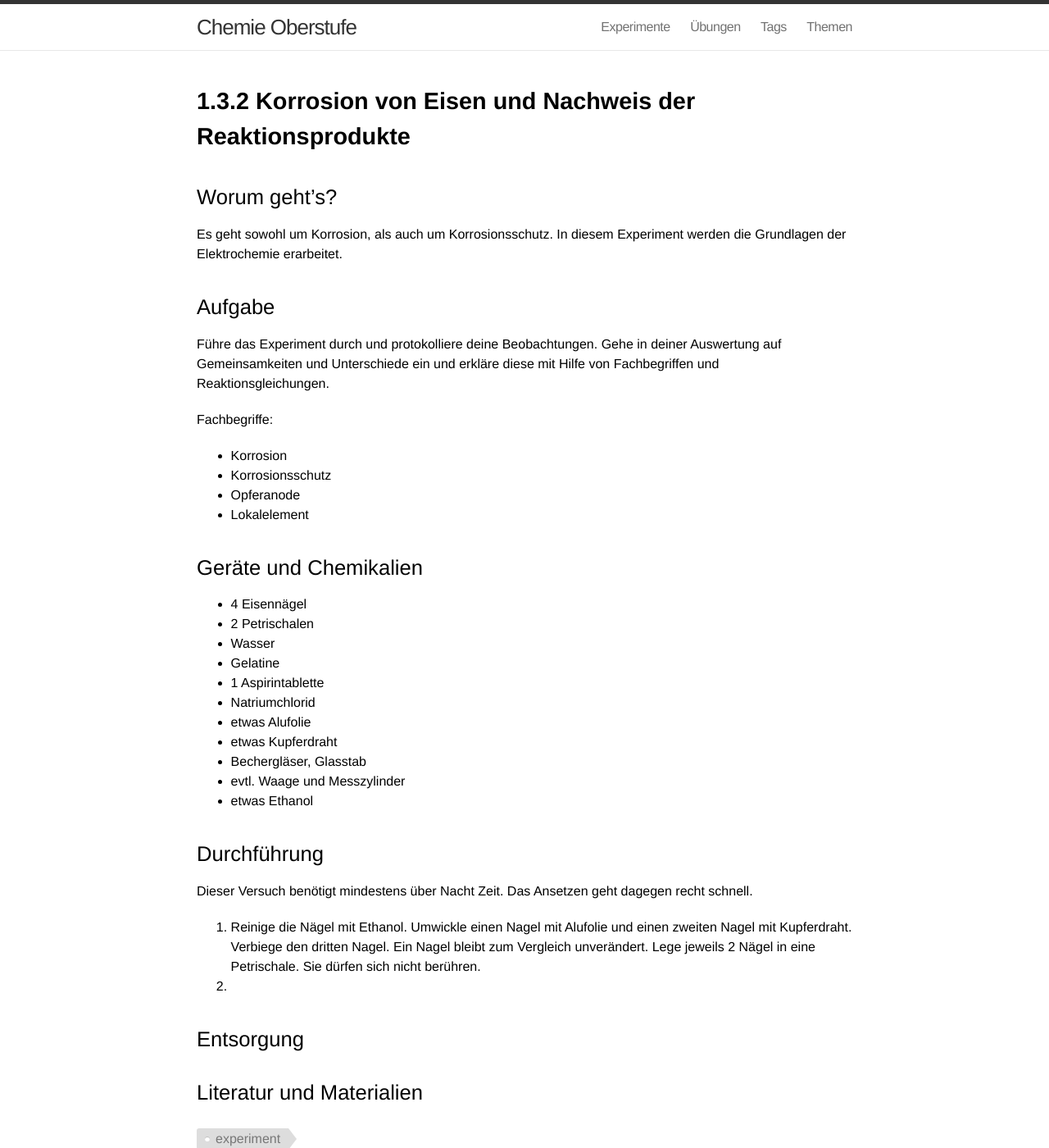
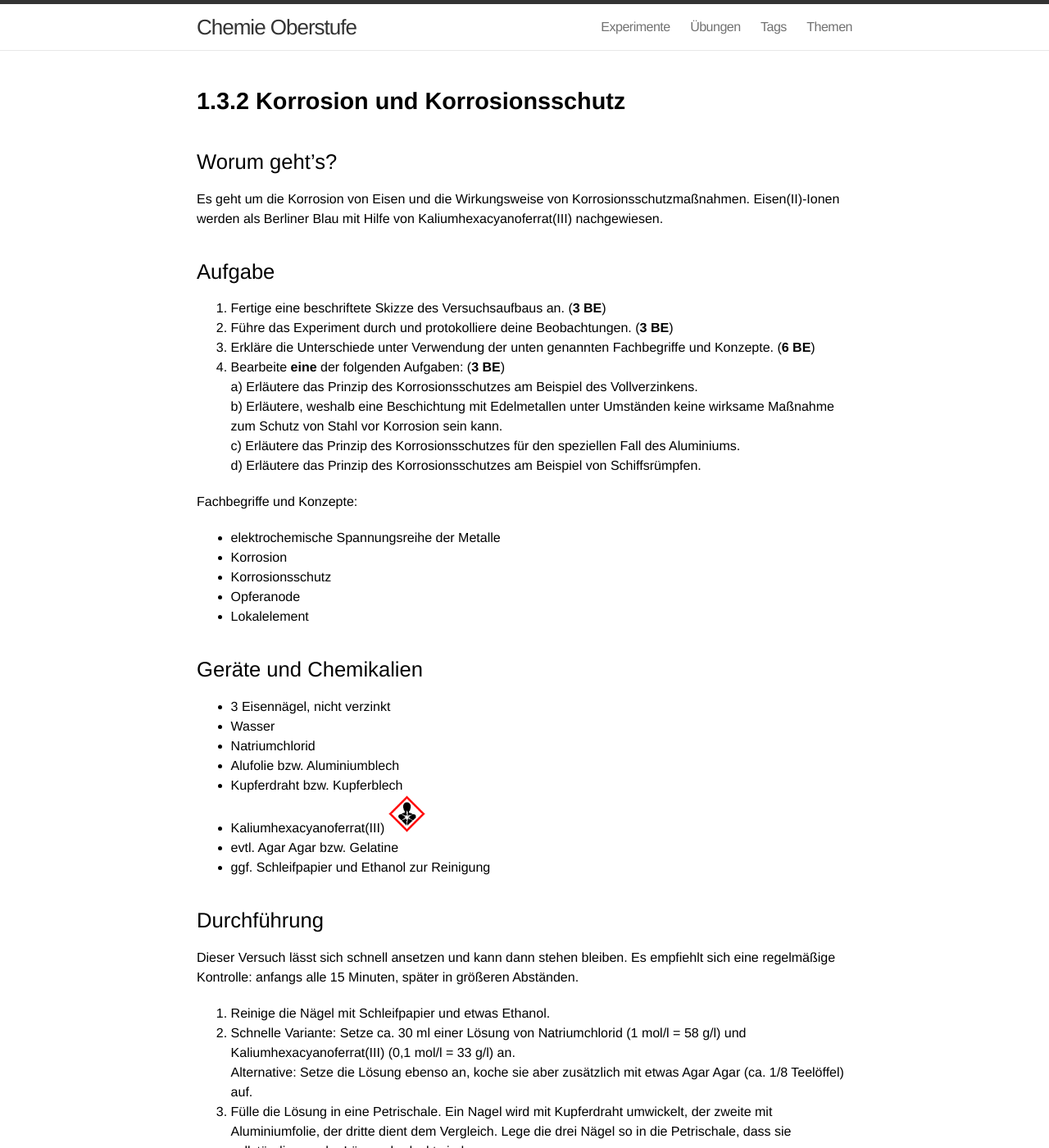
Before and after one commit to chemie-oberstufe/chemie-oberstufe.github.io, a Jekyll site: the page built from experimente/korrosion_von_eisen.md, in a window 1280 px wide and 1400 px high. Shown: the whole window at 82% size. Built offline with Jekyll 4.4.1, drawn with Linux system fonts in a browser that asks for light colours; some of the changed text lies outside the part shown.

Commit message:
Experiment: Korrosion und Korrosionsschutz
Hauptmenü: Tags einfügen - 1 Tag pro Thema bzw. pro größerem Unterthema -> mehr Einheitlichkeit

```diff
--- a/experimente/korrosion_von_eisen.md
+++ b/experimente/korrosion_von_eisen.md
@@ -1,18 +1,26 @@
 ---
-title: 1.3.2 Korrosion von Eisen und Nachweis der Reaktionsprodukte
+title: 1.3.2 Korrosion und Korrosionsschutz
 layout: page
 showinmenu: false
-tags: [experiment]
+tags: [experiment, elektrochemie]
 ---
 ## Worum geht's?
 
-Es geht sowohl um Korrosion, als auch um Korrosionsschutz. In diesem Experiment werden die Grundlagen der Elektrochemie erarbeitet.
+Es geht um die Korrosion von Eisen und die Wirkungsweise von Korrosionsschutzmaßnahmen. Eisen(II)-Ionen werden als Berliner Blau mit Hilfe von Kaliumhexacyanoferrat(III) nachgewiesen.
 
 ## Aufgabe
 
-Führe das Experiment durch und protokolliere deine Beobachtungen. Gehe in deiner Auswertung auf Gemeinsamkeiten und Unterschiede ein und erkläre diese mit Hilfe von Fachbegriffen und Reaktionsgleichungen.
+1. Fertige eine beschriftete Skizze des Versuchsaufbaus an. (**3 BE**)
+2. Führe das Experiment durch und protokolliere deine Beobachtungen. (**3 BE**)
+3. Erkläre die Unterschiede unter Verwendung der unten genannten Fachbegriffe und Konzepte. (**6 BE**)
+4. Bearbeite **eine** der folgenden Aufgaben:	(**3 BE**)
+	a) Erläutere das Prinzip des Korrosionsschutzes am Beispiel des Vollverzinkens.
+	b) Erläutere, weshalb eine Beschichtung mit Edelmetallen unter Umständen keine wirksame Maßnahme zum Schutz von Stahl vor Korrosion sein kann.
+	c) Erläutere das Prinzip des Korrosionsschutzes für den speziellen Fall des Aluminiums.
+	d) Erläutere das Prinzip des Korrosionsschutzes am Beispiel von Schiffsrümpfen.
 
-Fachbegriffe:
+Fachbegriffe und Konzepte:
+- elektrochemische Spannungsreihe der Metalle
 - Korrosion
 - Korrosionsschutz
 - Opferanode
@@ -20,25 +28,32 @@ Fachbegriffe:
 
 ## Geräte und Chemikalien
 
-- 4 Eisennägel
-- 2 Petrischalen
+- 3 Eisennägel, nicht verzinkt
 - Wasser
-- Gelatine
-- 1 Aspirintablette
 - Natriumchlorid
-- etwas Alufolie
-- etwas Kupferdraht
-- Bechergläser, Glasstab
-- evtl. Waage und Messzylinder
-- etwas Ethanol
+- Alufolie bzw. Aluminiumblech
+- Kupferdraht bzw. Kupferblech
+- Kaliumhexacyanoferrat(III) {% include ghs name="gesundheitsgefahr" %}
+- evtl. Agar Agar bzw. Gelatine
+- ggf. Schleifpapier und Ethanol zur Reinigung
 
 ## Durchführung
 
-Dieser Versuch benötigt mindestens über Nacht Zeit. Das Ansetzen geht dagegen recht schnell.
+Dieser Versuch lässt sich schnell ansetzen und kann dann stehen bleiben. Es empfiehlt sich eine regelmäßige Kontrolle: anfangs alle 15 Minuten, später in größeren Abständen.
 
-1. Reinige die Nägel mit Ethanol. Umwickle einen Nagel mit Alufolie und einen zweiten Nagel mit Kupferdraht. Verbiege den dritten Nagel. Ein Nagel bleibt zum Vergleich unverändert. Lege jeweils 2 Nägel in eine Petrischale. Sie dürfen sich nicht berühren.
-2.
+1. Reinige die Nägel mit Schleifpapier und etwas Ethanol.
+2. Schnelle Variante: Setze ca. 30 ml einer Lösung von Natriumchlorid (1 mol/l = 58 g/l) und Kaliumhexacyanoferrat(III) (0,1 mol/l = 33 g/l) an.
+	Alternative: Setze die Lösung ebenso an, koche sie aber zusätzlich mit etwas Agar Agar (ca. 1/8 Teelöffel) auf.
+3. Fülle die Lösung in eine Petrischale. Ein Nagel wird mit Kupferdraht umwickelt, der zweite mit Aluminiumfolie, der dritte dient dem Vergleich. Lege die drei Nägel so in die Petrischale, dass sie vollständig von der Lösung bedeckt sind.
+4. Beobachte regelmäßig.
 
 ## Entsorgung
 
+- Entsorge die Lösung in den Kanister für flüssige Abfälle bzw. die Reste mit Agar Agar in den Restmüll
+- Reinige die verwendeten Geräte.
+- Nägel, Metallbleche und Kupferdraht können reinigen. Sie können wiederverwendet werden.
+
 ## Literatur und Materialien
+
+- [Axel Schunk: Experiment des Monats 07/1998](http://www.axel-schunk.de/experiment/edm0798.html)
+- [Simple Chemics: Was ist eigentlich Rost?](https://www.youtube.com/watch?v=34knGxalFAk)
```
Also changed, not shown: index.md (+9 -9 lines).
